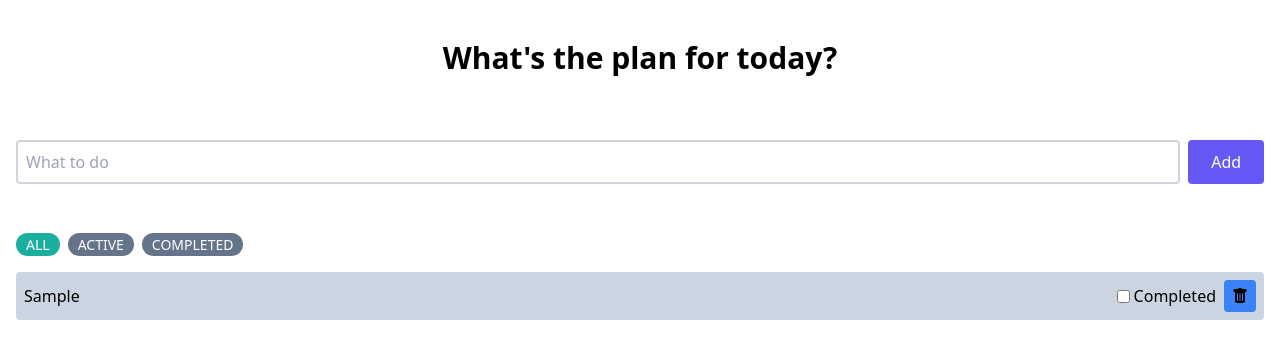
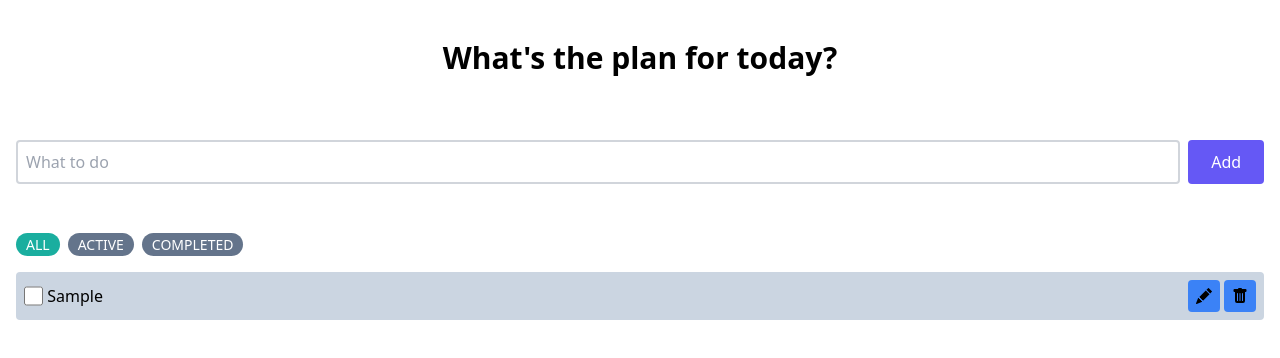
Before and after one commit to vionacornelia12/skilvul-assignments, a React (Vite) app in the folder ToDoListApp/: page / in a window 1280 px wide. Both pictures are taken after typing "Sample" into the empty fields and a click on the input "Add". Shown: the top 358 px of the page. Built offline with nearby package versions, Linux system fonts and the light colour scheme.

Commit message:
create editTodo and handleEdit

```diff
--- a/ToDoListApp/src/components/TodoCard.jsx
+++ b/ToDoListApp/src/components/TodoCard.jsx
@@ -1,40 +1,60 @@
-/* eslint-disable react/prop-types */
-import { BsFillTrashFill } from "react-icons/bs"
+import { useState } from "react";
+import { BsFillTrashFill } from "react-icons/bs";
+import { BsFillPencilFill } from "react-icons/bs";
 import { useDispatch } from "react-redux";
-
 import { actions } from "../features/todos/todosSlice";
 
-const TodoCard = ({
-    todo,
-}) => {
+const TodoCard = ({ todo }) => {
   const dispatch = useDispatch();
 
   const handleToggle = (id) => {
-        dispatch(actions.toggleTodo({ id }))
-    }
+    dispatch(actions.toggleTodo({ id }));
+  };
 
   const handleRemove = (id) => {
-        dispatch(actions.deleteTodo({ id }))
-    }
+    dispatch(actions.deleteTodo({ id }));
+  };
+
+  const handleEdit = (id, content) => {
+    dispatch(actions.editTodo({ id, content }));
+  };
+
+  const [edit, setEdit] = useState(false);
 
   return (
     <div className="flex justify-between p-2 bg-slate-300 rounded mb-4 items-center">
-        <p>{todo.content}</p>
       <div className="flex gap-1 items-center">
         <input
           type="checkbox"
           name="completed"
           checked={todo.completed}
           onChange={() => handleToggle(todo.id)}
+          style={{ width: "1.2rem", height: "1.2rem" }}
         />
-            <label htmlFor="completed">Completed</label>
-            <div></div>
+        <label htmlFor="completed"></label>
+      </div>
+      <div className={`flex-grow ${todo.completed ? "line-through" : ""}`}>
+        {edit ? (
+          <input
+            type="text"
+            name="content"
+            value={todo.content}
+            onChange={(e) => handleEdit(todo.id, e.target.value)}
+          />
+        ) : (
+          <p>{todo.content}</p>
+        )}
+      </div>
+      <div className="flex gap-1 items-center">
+        <button className="btn" onClick={() => setEdit((value) => !value)}>
+          <BsFillPencilFill />
+        </button>
         <button className="btn" onClick={() => handleRemove(todo.id)}>
-                <BsFillTrashFill/>
+          <BsFillTrashFill />
         </button>
       </div>
     </div>
-    )
-}
+  );
+};
 
 export default TodoCard;
--- a/ToDoListApp/src/features/todos/todosSlice.js
+++ b/ToDoListApp/src/features/todos/todosSlice.js
@@ -30,7 +30,10 @@ export const todosSlice = createSlice({
     deleteTodo: (state, action) => {
       state.todos = state.todos.filter((todo) => todo.id !== action.payload.id);
     },
-    //...other reducers (Edit Todo, etc.)
+    editTodo: (state, action) => {
+      const todo = state.todos.find((todo) => todo.id === action.payload.id);
+      todo.content = action.payload.content;
+    },
   },
 });
 
```
Lines whose indentation alone changed are shown as unchanged.
